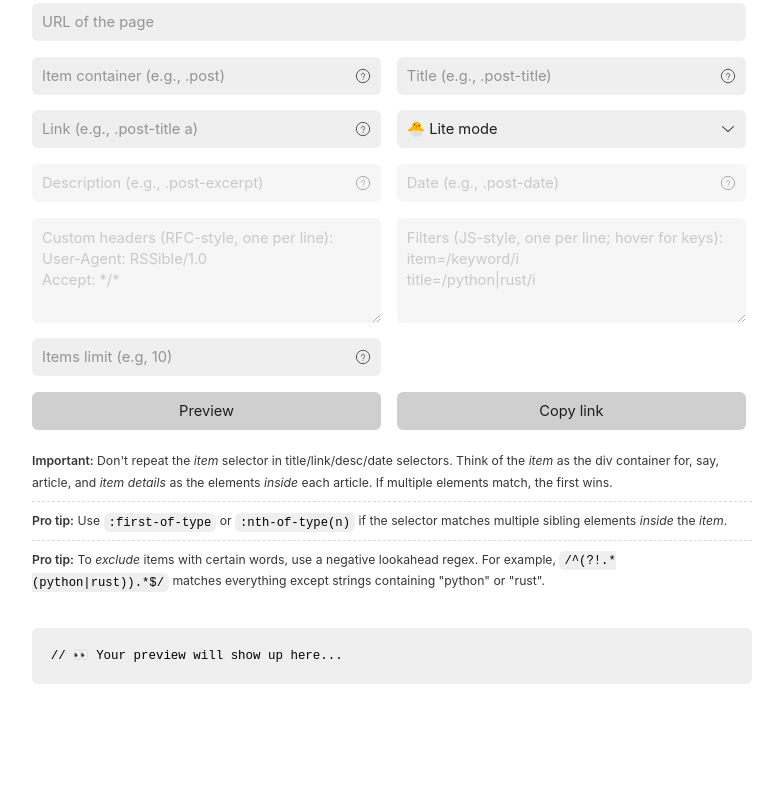
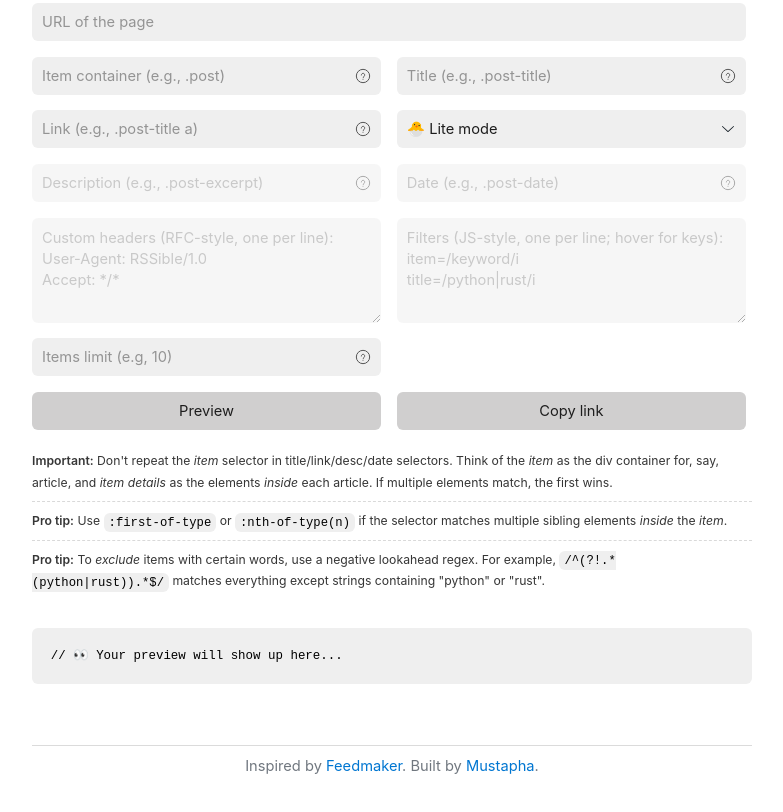
Before and after one commit to mhadidg/rssible, a website: page public/index.html in a window 1280 px wide. Shown: the part 300-1112 px from the top of the page, without its empty margins (248-1031 px from the left). Before the commit the page ends 1053 px from the top, so only its background shows below. Drawn offline with nearby package versions, Linux system fonts and the light colour scheme.

Commit message:
Add footer with attribution

```diff
--- a/public/index.html
+++ b/public/index.html
@@ -5,6 +5,7 @@
 <link rel="stylesheet" href="https://cdn.jsdelivr.net/npm/water.css@2/out/water.css">
 <script src="/js/app.js" defer></script>
 <title>RSSible: URL + CSS = RSS feed</title>
+
 <style>
   body {
     font: 14.666px/1.45 system-u i, -apple-system, Segoe UI, Roboto, Ubuntu, Cantarell, sans-serif;
@@ -64,8 +65,14 @@
     list-style: square;
     padding-left: 16px;
   }
+
+  footer {
+    text-align: center;
+  }
 </style>
+
 <h1>RSSible</h1>
+
 <p>
   Paste a URL and CSS selectors; get an RSS feed;
   free and <a href="https://github.com/mhadidg/rssible">opensource</a>.
@@ -175,4 +182,9 @@
 <pre id="preview">
   <code>// 👀 Your preview will show up here...</code>
 </pre>
+
+<footer class="site-footer">
+  Inspired by <a href="https://github.com/kevinschaul/feedmaker/" rel="noopener noreferrer">Feedmaker</a>.
+  Built by <a href="https://hadid.dev" rel="noopener noreferrer">Mustapha</a>.
+</footer>
 </html>
```
